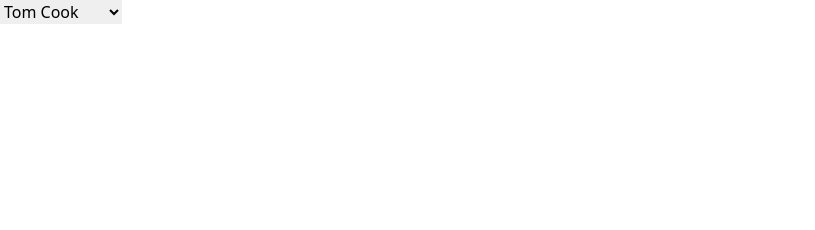
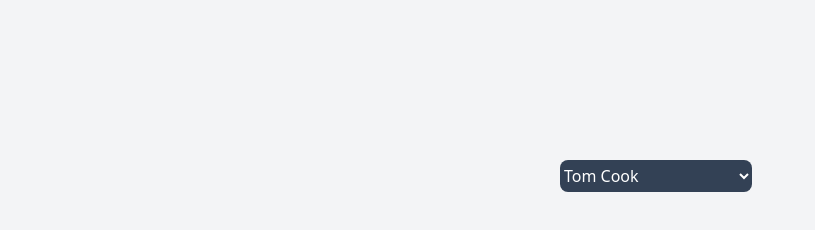
Before and after one commit to N7VID/HW10-MaktabSharif, a website: page 1/List box/src/index.html in a window 1280 px wide. Shown: the whole page, without its empty margins (0-815 px from the left). Drawn offline with Linux system fonts and the light colour scheme.

Commit message:
Basic style for list box

```diff
--- a/1/List box/src/index.html
+++ b/1/List box/src/index.html
@@ -6,10 +6,14 @@
     <title>List box</title>
     <link href="./output.css" rel="stylesheet" />
   </head>
-  <body>
-    <div>
-      <select name="ListBox" id="ListBox">
-        <option value="Tom Cook">Tom Cook</option>
+  <body class="bg-gray-100">
+    <div class="container max-w-40 mx-auto my-40">
+      <select
+        name="ListBox"
+        id="ListBox"
+        class="min-w-48 py-1 rounded-lg bg-slate-700 text-white focus:outline-none hover:bg-slate-600"
+      >
+        <option value="Tom Cook" class="">Tom Cook</option>
         <option value="Wade Cooper">Wade Cooper</option>
         <option value="Tanya Fox">Tanya Fox</option>
         <option value="Arlene Mccoy">Arlene Mccoy</option>
```
